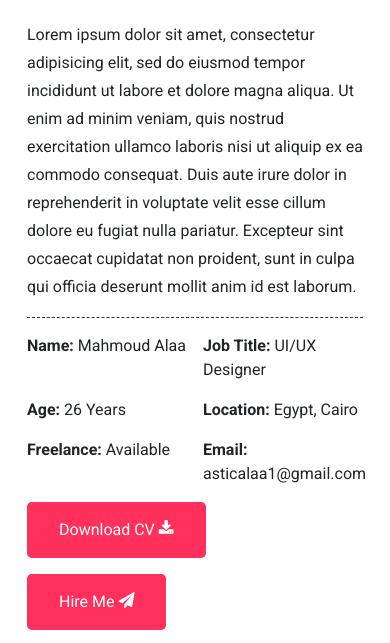
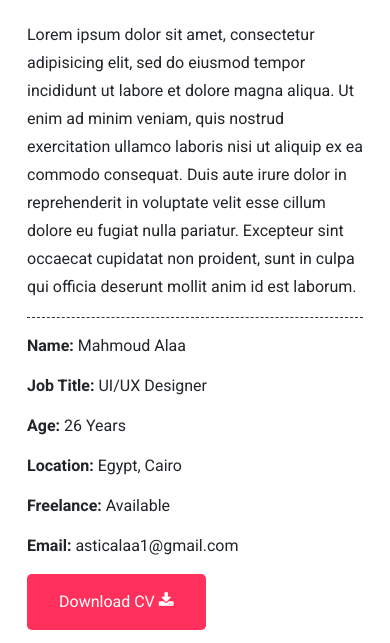
Before and after one commit to TinyPandaCoder/DEPI-Assignment-6, a website: page index.html in a window 390 px wide. Shown: the part 1339-1982 px from the top of the page. Drawn offline with nearby package versions, Linux system fonts and the light colour scheme; files whose address does not match are found by name.

Commit message:
about details now responsive

```diff
--- a/index.html
+++ b/index.html
@@ -137,14 +137,20 @@
                 sunt in culpa qui officia deserunt mollit anim id est laborum.
               </p>
               <ul class="list-unstyled row g-3">
-                <li class="col-6"><strong>Name:</strong> Mahmoud Alaa</li>
-                <li class="col-6">
+                <li class="col-md-6 col-12">
+                  <strong>Name:</strong> Mahmoud Alaa
+                </li>
+                <li class="col-md-6 col-12">
                   <strong>Job Title:</strong> UI/UX Designer
                 </li>
-                <li class="col-6"><strong>Age:</strong> 26 Years</li>
-                <li class="col-6"><strong>Location:</strong> Egypt, Cairo</li>
-                <li class="col-6"><strong>Freelance:</strong> Available</li>
-                <li class="col-6">
+                <li class="col-md-6 col-12"><strong>Age:</strong> 26 Years</li>
+                <li class="col-md-6 col-12">
+                  <strong>Location:</strong> Egypt, Cairo
+                </li>
+                <li class="col-md-6 col-12">
+                  <strong>Freelance:</strong> Available
+                </li>
+                <li class="col-md-6 col-12">
                   <strong>Email:</strong> asticalaa1@gmail.com
                 </li>
               </ul>
```
